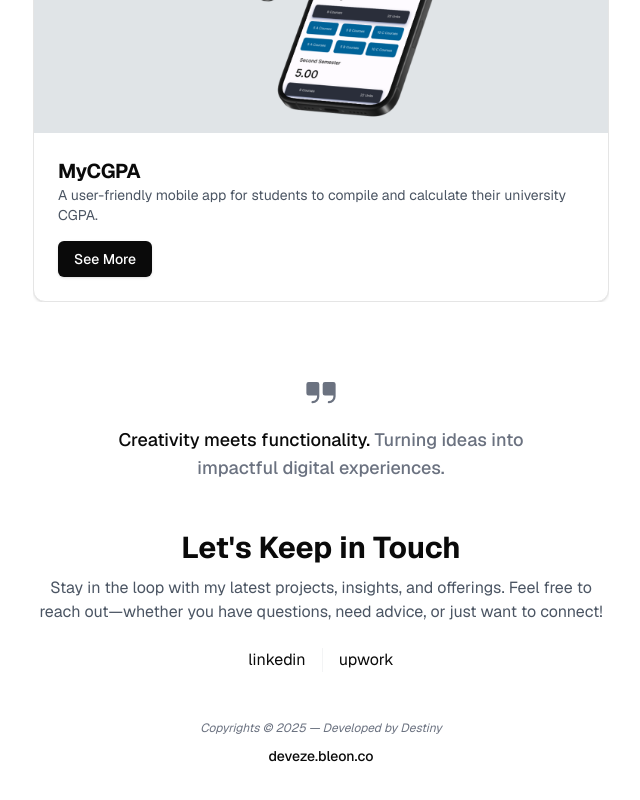
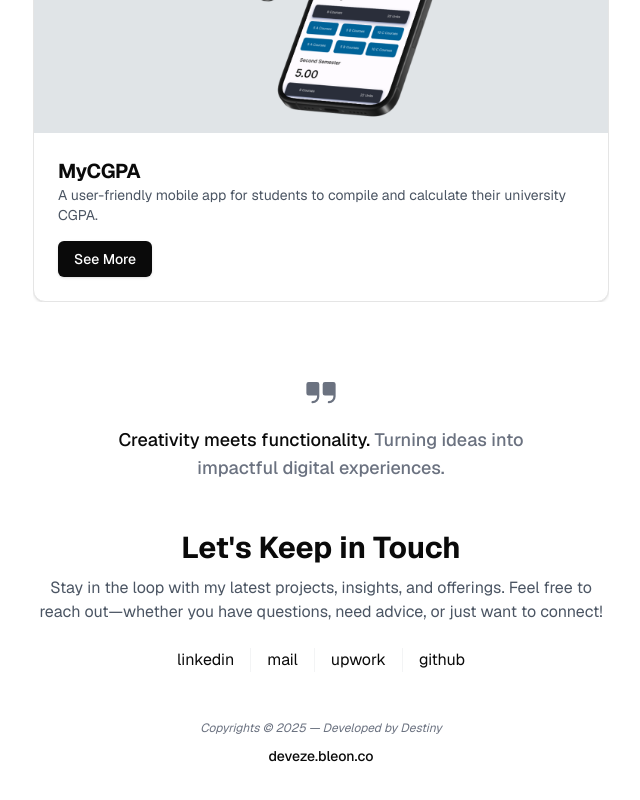
Before and after one commit to h1rdr3v2/portfolio, a Next.js app: page / in a window 1280 px wide. Shown: the part 968-1768 px from the top of the page, without its empty margins (319-959 px from the left). Built offline with nearby package versions, Linux system fonts and the light colour scheme.

Commit message:
corrected socials

```diff
--- a/src/components/SocialsSection.tsx
+++ b/src/components/SocialsSection.tsx
@@ -4,11 +4,19 @@ import Link from "next/link";
 const socials = [
     {
         name: "linkedin",
-        url: "https://www.linkedin.com/in/in/australia/",
+        url: "https://www.linkedin.com/in/destinyezenwata/",
+    },
+    {
+        name: "mail",
+        url: "mailto:support@bleon.co",
     },
     {
         name: "upwork",
-        url: "https://www.upwork.com/in/australia/",
+        url: "https://www.upwork.com/freelancers/~01699292f4f731ebce",
+    },
+    {
+        name: "github",
+        url: "https://github.com/h1rdr3v2",
     }
 ]
 const SocialsSection = () => {
```
